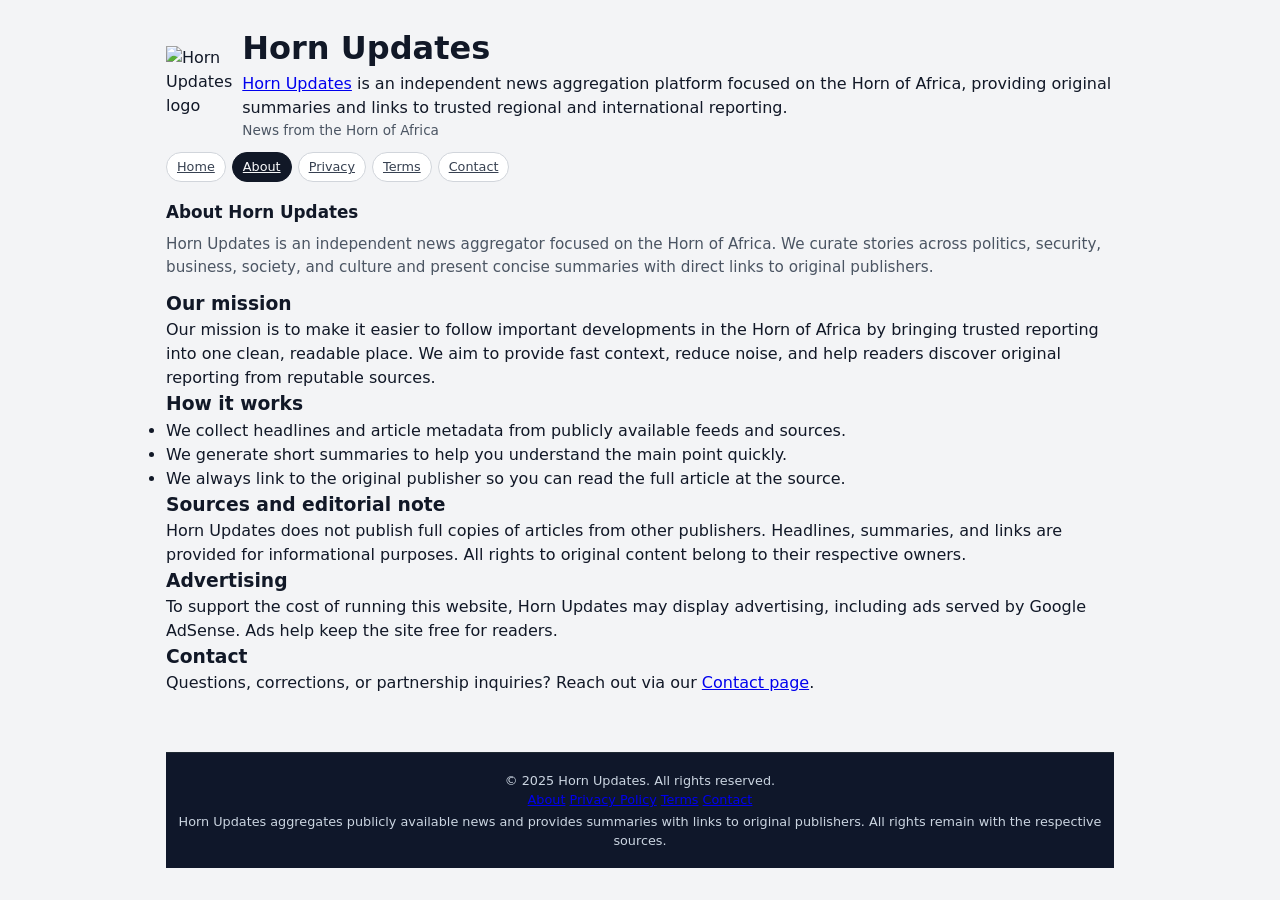
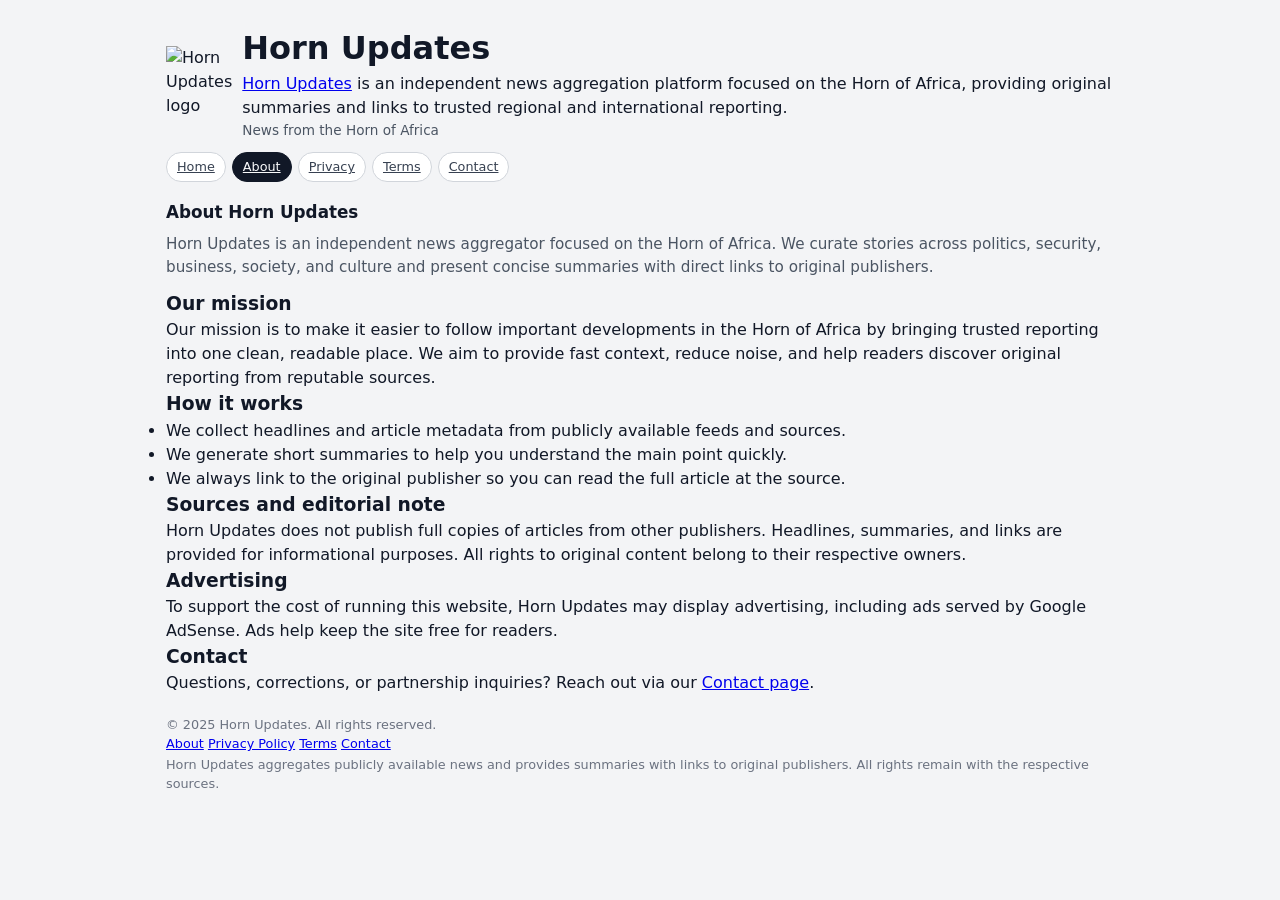

Add files via upload

--- a/style.css
+++ b/style.css
@@ -467,188 +467,3 @@ body {
   font-style: italic;
 }
 
-/* ========== LANGUAGE PILL ========== */
-.lang-pill {
-  border-radius: 999px;
-  padding: 2px 7px;
-  font-size: 0.7rem;
-  font-weight: 700;
-  letter-spacing: 0.04em;
-  border: 1px solid;
-}
-
-.lang-ar {
-  background: #fef3c7;
-  color: #92400e;
-  border-color: #fcd34d;
-}
-
-/* ========== CONTEXT / BACKGROUND BOX ========== */
-.context-box {
-  margin: 10px 0 6px;
-  border: 1px solid #e0e7ff;
-  border-radius: 10px;
-  background: #f5f7ff;
-  overflow: hidden;
-}
-
-.context-toggle {
-  display: flex;
-  align-items: center;
-  gap: 6px;
-  padding: 8px 12px;
-  font-size: 0.82rem;
-  font-weight: 600;
-  color: #3730a3;
-  cursor: pointer;
-  list-style: none;
-  user-select: none;
-}
-
-.context-toggle::-webkit-details-marker {
-  display: none;
-}
-
-.context-toggle::after {
-  content: "▸";
-  margin-left: auto;
-  font-size: 0.75rem;
-  transition: transform 0.2s;
-}
-
-details[open] .context-toggle::after {
-  transform: rotate(90deg);
-}
-
-.context-toggle:hover {
-  background: #eef2ff;
-}
-
-.context-icon {
-  font-style: normal;
-  font-size: 0.9rem;
-}
-
-.context-text {
-  padding: 8px 12px 10px;
-  font-size: 0.85rem;
-  color: #374151;
-  line-height: 1.55;
-  border-top: 1px solid #e0e7ff;
-  margin: 0;
-}
-
-/* Reader page context box */
-.reader-context-box {
-  margin: 18px 0;
-  border: 1px solid #e0e7ff;
-  border-radius: 12px;
-  background: #f5f7ff;
-  overflow: hidden;
-}
-
-.reader-context-toggle {
-  display: flex;
-  align-items: center;
-  gap: 8px;
-  padding: 10px 14px;
-  font-size: 0.9rem;
-  font-weight: 700;
-  color: #3730a3;
-  cursor: pointer;
-  list-style: none;
-  user-select: none;
-}
-
-.reader-context-toggle::-webkit-details-marker {
-  display: none;
-}
-
-.reader-context-toggle::after {
-  content: "▸";
-  margin-left: auto;
-  transition: transform 0.2s;
-}
-
-details[open] .reader-context-toggle::after {
-  transform: rotate(90deg);
-}
-
-.reader-context-toggle:hover {
-  background: #eef2ff;
-}
-
-.reader-context-body {
-  padding: 10px 14px 12px;
-  font-size: 0.92rem;
-  color: #374151;
-  line-height: 1.6;
-  border-top: 1px solid #e0e7ff;
-  margin: 0;
-}
-.site-footer {
-  margin-top: 40px;
-  padding: 18px 12px;
-  background: #0f172a;
-  color: #cbd5e1;
-  text-align: center;
-  border-top: 1px solid #1f2933;
-}
-
-.footer-nav {
-  margin-bottom: 10px;
-}
-
-.footer-nav a {
-  color: #e5e7eb;
-  text-decoration: none;
-  margin: 0 8px;
-  font-size: 14px;
-}
-
-.footer-nav a:hover {
-  text-decoration: underline;
-}
-
-.footer-copy {
-  font-size: 12px;
-  color: #9ca3af;
-}
-.page {
-  min-height: 100vh;
-  display: flex;
-  flex-direction: column;
-}
-
-.content {
-  flex: 1;
-}
-
-.site-footer {
-  margin-top: 0;
-}
-
-.share-bar {
-  display: grid;
-  grid-template-columns: repeat(2, 1fr);
-  gap: 10px;
-  margin: 14px 0 18px;
-}
-
-.share-btn {
-  display: flex;
-  align-items: center;
-  justify-content: center;
-  padding: 10px 12px;
-  border-radius: 12px;
-  background: #f3f4f6;
-  color: #111827;
-  font-size: 14px;
-  font-weight: 600;
-  text-decoration: none;
-  border: 1px solid #e5e7eb;
-}
-
-.share-btn:active {
-  transform: scale(0.98);
-}
